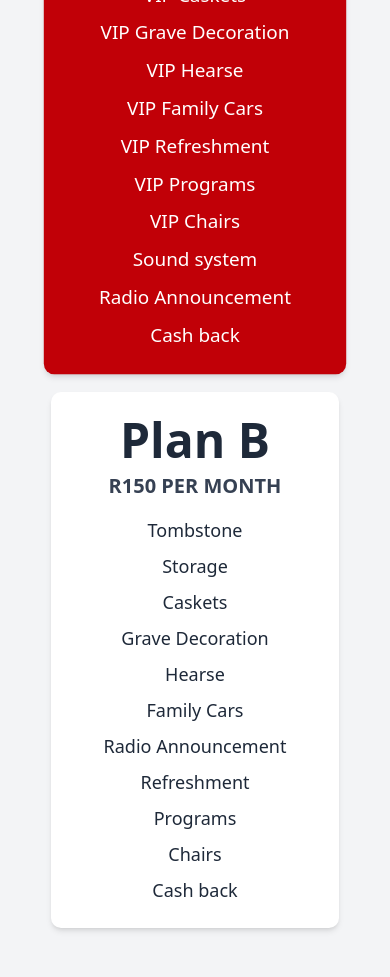
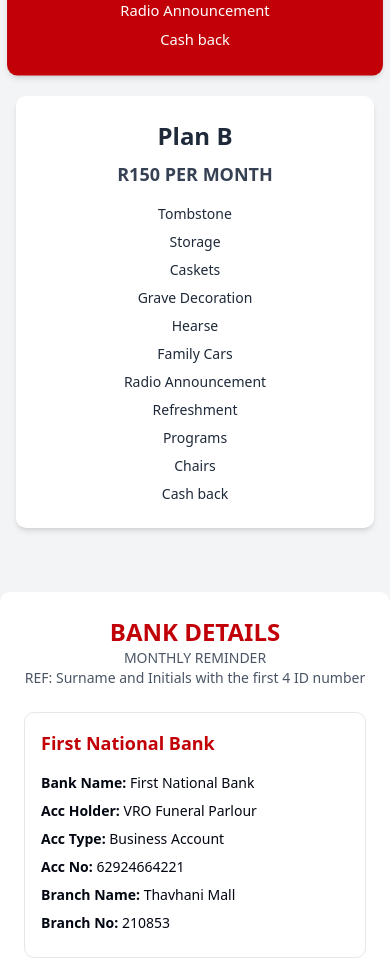
Before and after one commit to MphoJr/VRO_Funerals, a React (Vite) app in the folder funerals-main/: page /plans in a window 390 px wide. Shown: the part 1020-1997 px from the top of the page. Built offline with nearby package versions, Linux system fonts and the light colour scheme.

Commit message:
plansupdate

```diff
--- a/funerals-main/src/PlansPage.jsx
+++ b/funerals-main/src/PlansPage.jsx
@@ -86,32 +86,32 @@ export default function PlansPage() {
     <div className="bg-gray-100 min-h-screen">
       {/* Banner */}
       <div
-        className="w-full h-52 bg-red-700 bg-cover bg-center flex items-center justify-center text-white text-3xl font-bold mb-8"
+        className="w-full h-32 sm:h-52 bg-red-700 bg-cover bg-center flex items-center justify-center text-white text-2xl sm:text-3xl font-bold mb-8"
         style={{ backgroundImage: "url('your-image-url.jpg')" }}
       >
         PLANS
       </div>
 
       {/* Plans Section */}
-      <div className="flex flex-wrap justify-center gap-8 max-w-5xl mx-auto px-6 mb-16">
+      <div className="grid grid-cols-1 sm:grid-cols-2 lg:grid-cols-3 gap-8 max-w-6xl mx-auto px-4 sm:px-6 mb-16">
         {plans.map((plan, idx) => (
           <div
             key={idx}
-            className={`rounded-lg shadow-md p-6 w-72 text-center transition-transform duration-200 hover:-translate-y-1 ${
+            className={`rounded-lg shadow-md p-6 text-center transition-transform duration-200 hover:-translate-y-1 ${
               plan.featured
                 ? "bg-red-700 text-white scale-105"
                 : "bg-white text-gray-800"
             }`}
           >
-            <h2 className="text-5xl font-bold mb-2">{plan.name}</h2>
+            <h2 className="text-2xl sm:text-4xl font-bold mb-2">{plan.name}</h2>
             <p
-              className={`text-xl font-semibold mb-4 ${
+              className={`text-lg sm:text-xl font-semibold mb-4 ${
                 plan.featured ? "text-white" : "text-gray-700"
               }`}
             >
               {plan.price}
             </p>
-            <ul className="space-y-2 text-lg">
+            <ul className="space-y-2 text-sm sm:text-base">
               {plan.features.map((feature, i) => (
                 <li key={i}>{feature}</li>
               ))}
@@ -121,22 +121,24 @@ export default function PlansPage() {
       </div>
 
       {/* Bank Details Section */}
-      <div className="bg-white max-w-4xl mx-auto rounded-lg shadow-md p-8 mb-16">
+      <div className="bg-white max-w-4xl mx-auto rounded-lg shadow-md p-6 sm:p-8 mb-16">
         <div className="text-center mb-6">
-          <h1 className="text-5xl font-bold text-red-700">BANK DETAILS</h1>
-          <p className="text-gray-600">MONTHLY REMINDER</p>
-          <p className="text-gray-600">
+          <h1 className="text-2xl sm:text-5xl font-bold text-red-700">
+            BANK DETAILS
+          </h1>
+          <p className="text-gray-600 text-sm sm:text-base">MONTHLY REMINDER</p>
+          <p className="text-gray-600 text-sm sm:text-base">
             REF: Surname and Initials with the first 4 ID number
           </p>
         </div>
-        <div className="grid md:grid-cols-2 gap-8">
+        <div className="grid grid-cols-1 md:grid-cols-2 gap-6 sm:gap-8">
           {banks.map((bank, idx) => (
-            <div key={idx} className="border rounded-lg p-6 text-left">
-              <h2 className="text-2xl font-semibold mb-4 text-red-700">
+            <div key={idx} className="border rounded-lg p-4 sm:p-6 text-left">
+              <h2 className="text-lg sm:text-2xl font-semibold mb-4 text-red-700">
                 {bank.title}
               </h2>
               {Object.entries(bank.details).map(([label, value], i) => (
-                <p key={i} className="text-lg mb-2">
+                <p key={i} className="text-sm sm:text-lg mb-2">
                   <span className="font-semibold">{label}:</span> {value}
                 </p>
               ))}
```
